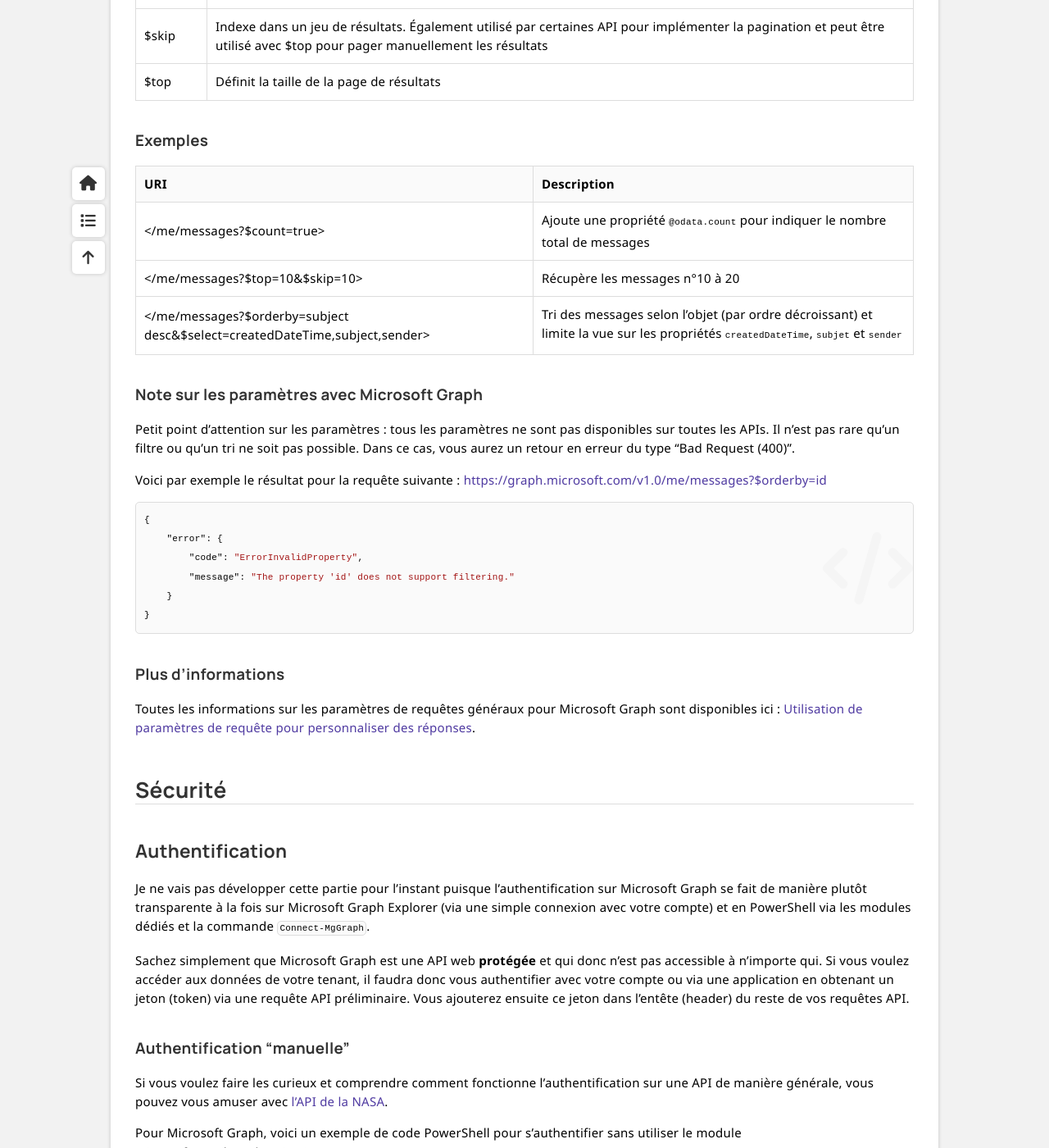
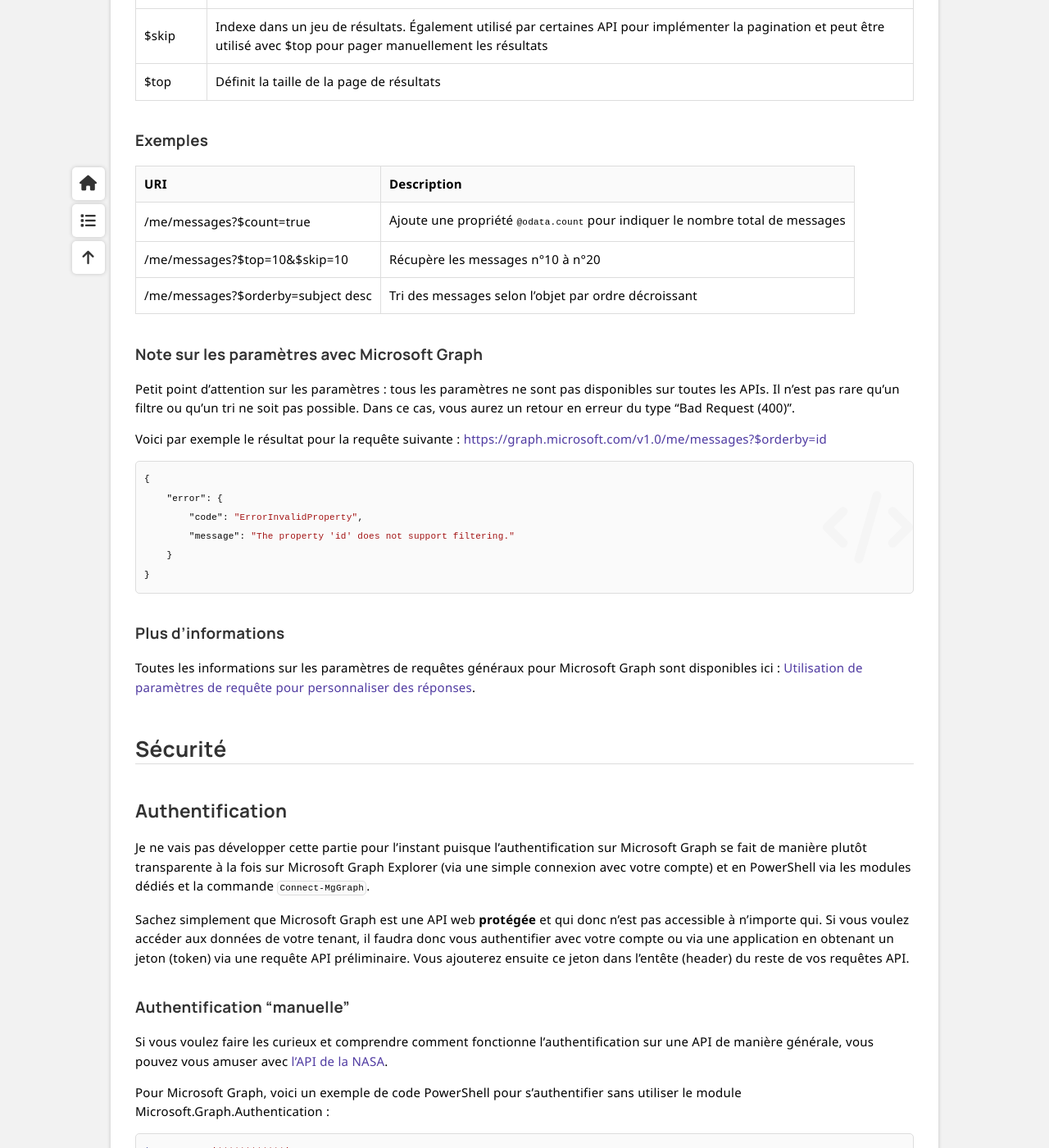
Before and after one commit to leobouard/leobouard.github.io, a Jekyll site: the page built from _posts/2023-09-17-cours-msgraph-002.md, in a window 1280 px wide and 1400 px high, scrolled down 1899 px. Shown: the whole window at 82% size. Built offline with Jekyll 4.4.1, drawn with Linux system fonts in a browser that asks for light colours; nearby versions of some CDN libraries; some web fonts are replaced; some of the changed lines change nothing that is shown; some of the changed text lies outside the part shown.

Commit message:
Update 2023-09-17-cours-msgraph-002.md

````diff
--- a/_posts/2023-09-17-cours-msgraph-002.md
+++ b/_posts/2023-09-17-cours-msgraph-002.md
@@ -65,9 +65,9 @@
 
 URI | Description
 --- | -----------
-</me/messages?$count=true> | Ajoute une propriété `@odata.count` pour indiquer le nombre total de messages
-</me/messages?$top=10&$skip=10> | Récupère les messages n°10 à 20
-</me/messages?$orderby=subject desc&$select=createdDateTime,subject,sender> | Tri des messages selon l'objet (par ordre décroissant) et limite la vue sur les propriétés `createdDateTime`, `subjet` et `sender`
+/me/messages?$count=true | Ajoute une propriété `@odata.count` pour indiquer le nombre total de messages
+/me/messages?$top=10&$skip=10 | Récupère les messages n°10 à n°20
+/me/messages?$orderby=subject desc | Tri des messages selon l'objet par ordre décroissant
 
 #### Note sur les paramètres avec Microsoft Graph
 
@@ -103,17 +103,13 @@
 Pour Microsoft Graph, voici un exemple de code PowerShell pour s'authentifier sans utiliser le module Microsoft.Graph.Authentication :
 
 ```powershell
-# Get token
-$tenantID       = '************'
-$clientID       = '************'
-$clientSecret   = '************' | ConvertTo-SecureString
-
+$tenantID = '************'
 # Create a hashtable for the body, the data needed for the token request
 $body = @{
     'tenant'        = $tenantID
-    'client_id'     = $clientID
+    'client_id'     = '************'
     'scope'         = "https://graph.microsoft.com/.default"
-    'client_secret' = $clientSecret
+    'client_secret' = '************'
     'grant_type'    = "client_credentials"
 }
 # Assemble a hashtable for splatting parameters, for readability
````
